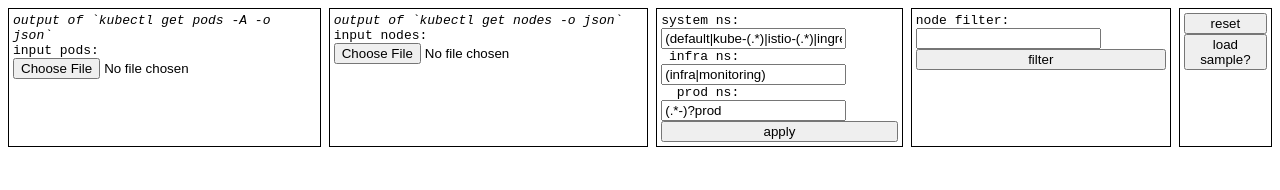
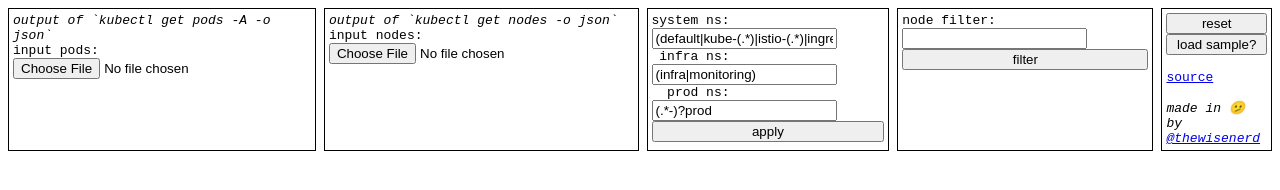
Before and after one commit to thewisenerd/k8s-rviz, a website with bundled scripts: page public/nodes.html in a window 1280 px wide. Built offline with nearby package versions, Linux system fonts and the light colour scheme.

Commit message:
signing my work lol

```diff
--- a/public/nodes.html
+++ b/public/nodes.html
@@ -79,6 +79,10 @@
     <div id="user-input-reset-group" class="input-group">
         <button type="button" id="user-input-reset">reset</button>
         <button type="button" id="user-input-sample">load sample?</button>
+        <br />
+        <a href="https://github.com/thewisenerd/k8s-rviz">source</a>
+        <br />
+        <em>made in <span title="frustration">&#x1FAE4;</span><br />by <a href="https://thewisenerd.com">@thewisenerd</a></em>
     </div>
 </div>
 <div id="root"></div>
```
Also changed, not shown: public/index.html (+4 -0 lines).
